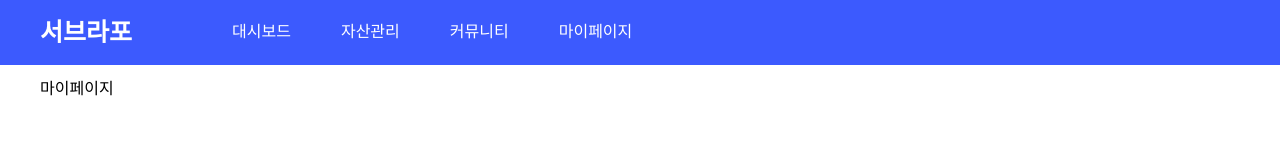
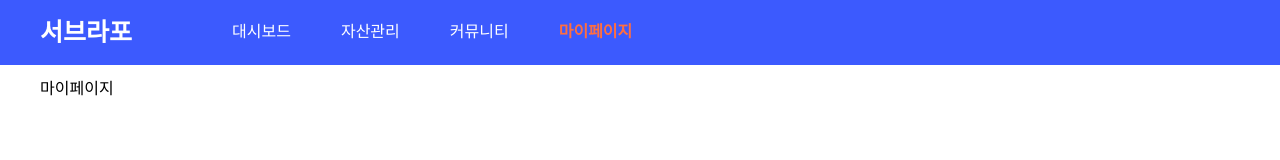
Before and after one commit to mkk00/Moneylicious-Ledger-Book, a React (Vite) app: page /mypage in a window 1280 px wide. Shown: the top 160 px of the page. Built offline with nearby package versions, Linux system fonts and the light colour scheme; a web font is replaced by a local one.

Commit message:
feat: Header NavLink 컴포넌트 액티브 스타일 적용

```diff
--- a/src/components/Header.tsx
+++ b/src/components/Header.tsx
@@ -1,5 +1,5 @@
-import styled from 'styled-components'
-import { Link } from 'react-router-dom'
+import styled, { useTheme } from 'styled-components'
+import { NavLink } from 'react-router-dom'
 
 const MENU_LIST = [
   {
@@ -12,17 +12,28 @@ const MENU_LIST = [
 ]
 
 const Header = () => {
+  const { color } = useTheme()
+
+  const navActiveStyle = ({ isActive }: { isActive: boolean }) => ({
+    color: isActive ? color.sub : color.white,
+    fontWeight: isActive ? 'bold' : 'normal'
+  })
+
   return (
     <Container>
       <Wrapper>
         <h1>
-          <Link to="/">서브라포</Link>
+          <NavLink to="/">서브라포</NavLink>
         </h1>
         <nav>
           <MenuList>
             {MENU_LIST.map(menu => (
-              <li key={`menu-${menu}`}>
-                <Link to={menu.path}>{menu.name}</Link>
+              <li key={`menu-${menu.name}`}>
+                <NavLink
+                  to={menu.path}
+                  style={navActiveStyle}>
+                  {menu.name}
+                </NavLink>
               </li>
             ))}
           </MenuList>
@@ -39,8 +50,8 @@ const Container = styled.header`
   position: fixed;
   top: 0;
   left: 0;
-  background: ${props => props.theme.color.main};
-  color: ${props => props.theme.color.white};
+  background: ${({ theme }) => theme.color.main};
+  color: ${({ theme }) => theme.color.white};
   z-index: 9999;
 `
 
```
